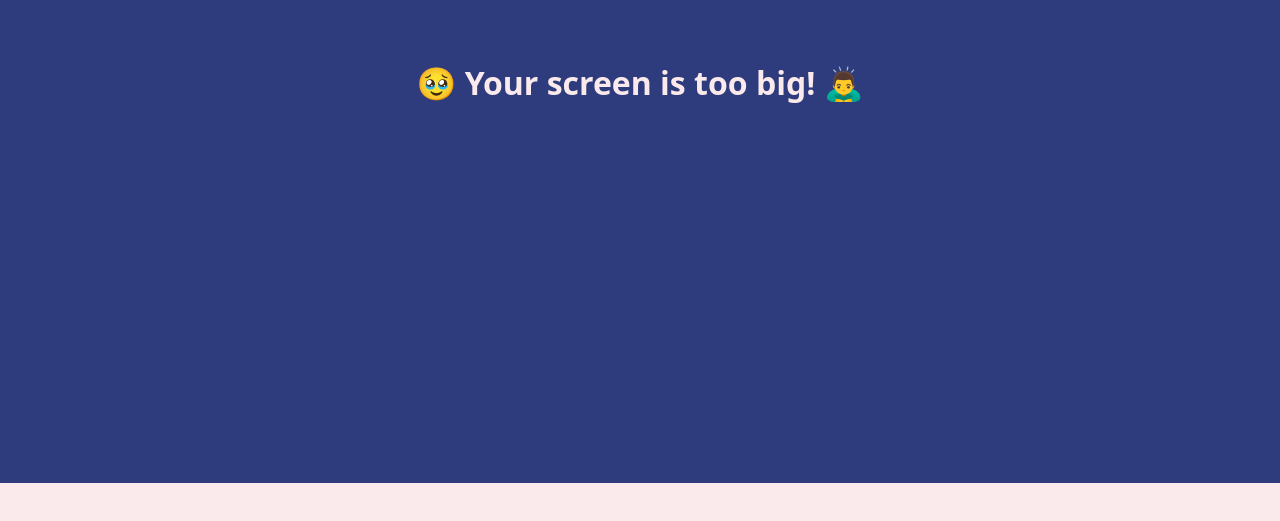
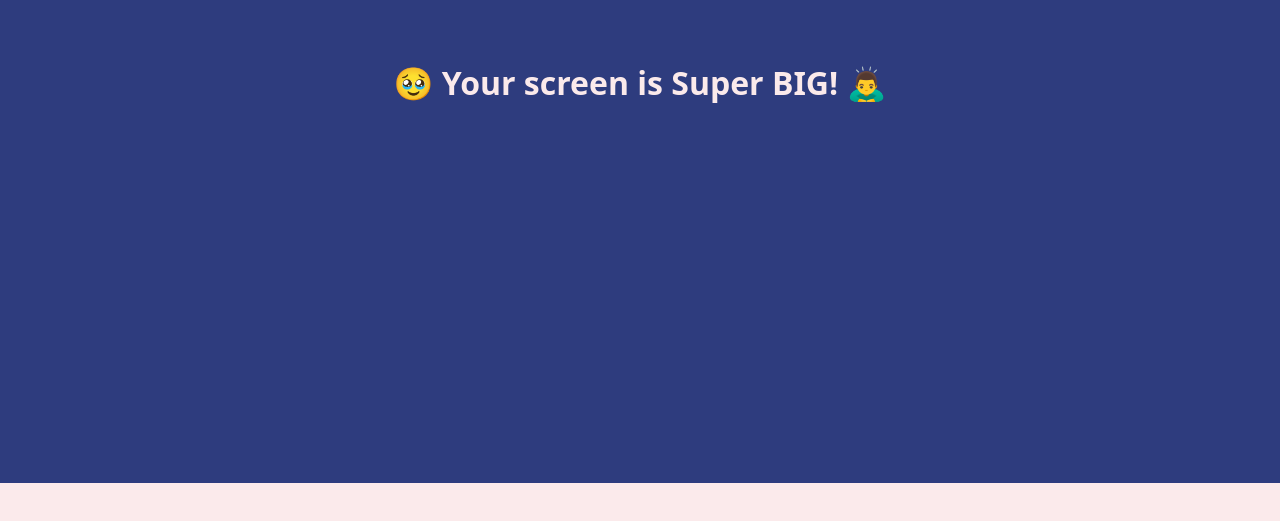
Before and after one commit to selfmadecero/Kakao-clone, a plain HTML site: page chat.html in a window 1280 px wide. Shown: the part 317-838 px from the top of the page. Drawn offline with Linux system fonts and the light colour scheme.

Commit message:
super big

```diff
--- a/chat.html
+++ b/chat.html
@@ -78,7 +78,7 @@
     </form>
 
     <div id="no-mobile">
-      <span>🥹 Your screen is too big! 🙇‍♂️</span>
+      <span>🥹 Your screen is Super BIG! 🙇‍♂️</span>
     </div>
 
     <script
```
Also changed, not shown: chats.html (+1 -1 lines), find.html (+1 -1 lines), friends.html (+1 -1 lines), index.html (+1 -1 lines), more.html (+1 -1 lines), settings.html (+1 -1 lines).
